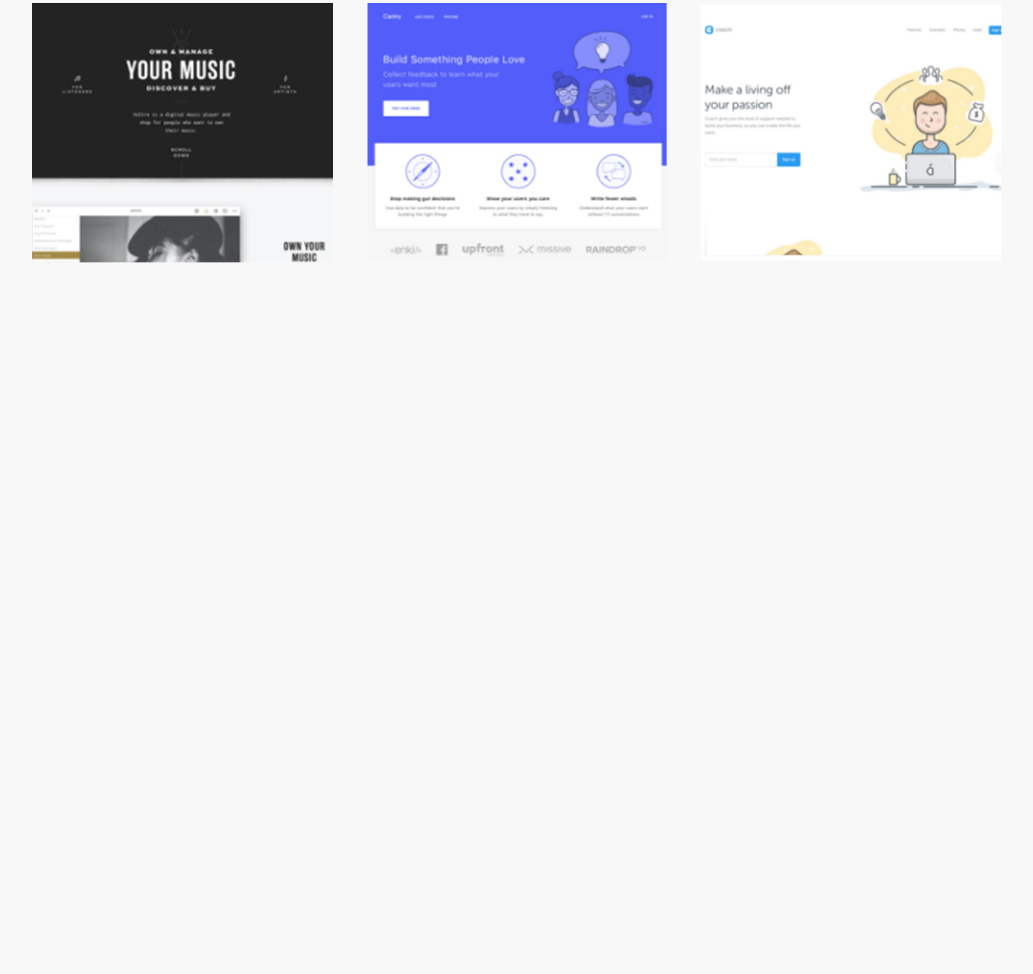
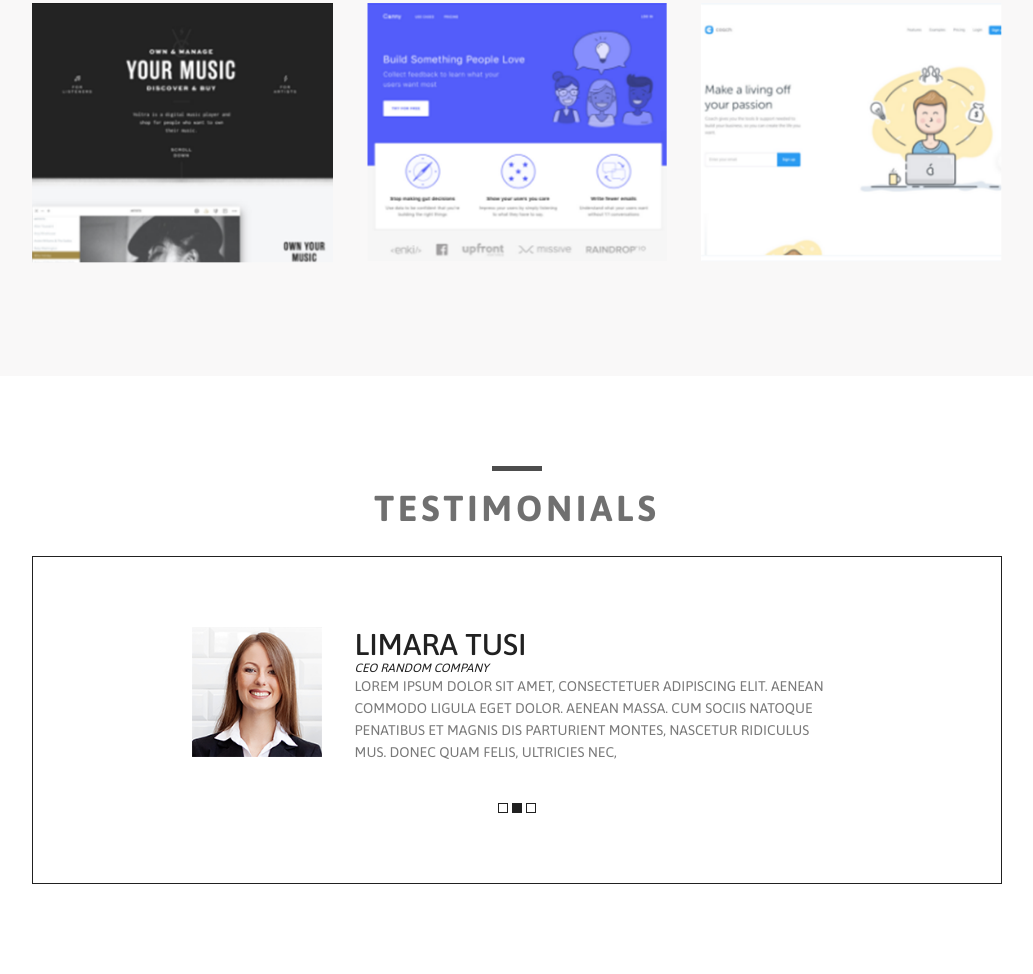
Before and after one commit to anyariazantceva/luis-oenrique, a plain HTML site: page index.html in a window 1280 px wide. Shown: the part 2645-3619 px from the top of the page, without its empty margins (123-1156 px from the left). Before the commit the page ends 3021 px from the top, so only its background shows below. Drawn offline with Linux system fonts and the light colour scheme.

Commit message:
Created testimonials section

```diff
--- a/index.html
+++ b/index.html
@@ -153,6 +153,7 @@
                 </div>
             </div>
         </section>
+
         <section class="page__section page__portfolio section__spacing">
             <div class="section__title">
                 Portfolio
@@ -182,6 +183,32 @@
                 </div>
             </div>
         </section>
+
+        <section class="page__section page__testimonials section__spacing">
+            <div class="section__title">
+                Testimonials
+            </div>
+
+            <div class="testimonials__info">
+                <div class="testimonials_info-about">
+                    <div class="testimonials__info-image">
+                        <img src="images/avatar.png" alt="avatar" class="testimonial__info-pic">
+                    </div>
+                    <div class="testimonials__text">
+                        <div class="testimonials__text-title">
+                            Limara Tusi
+                        </div>
+                        <div class="testimonials__text-subtitle">CEO Random company</div>
+                        <div class="testimonials__text-paragraph">Lorem ipsum dolor sit amet, consectetuer adipiscing elit. Aenean commodo ligula eget dolor. Aenean massa. Cum sociis natoque penatibus et magnis dis parturient montes, nascetur ridiculus mus. Donec quam felis, ultricies nec,</div>
+                    </div>
+                </div>
+                <div class="testimonials__squares">
+                    <div class="testimonials__square"></div>
+                    <div class="testimonials__square square__black"></div>
+                    <div class="testimonials__square"></div>
+                </div>
+            </div>
+        </section>
     </div>
 </body>
 </html>
--- a/styles.css
+++ b/styles.css
@@ -346,3 +346,73 @@ span {
 .portfolio__image {
     width: 100%;
 }
+
+.page__testimonials {
+    background-color: #fff;
+}
+
+.testimonials__info {
+    border: 1px solid #212121;
+    display: flex;
+    flex-direction: column;
+    align-items: center;
+    padding: 70px 20px;
+    margin-top: 30px;
+}
+
+.testimonials_info-about {
+    display: flex;
+    justify-content: space-between;
+    width: 70%;
+}
+
+.testimonials__info-image {
+    width: 20%;
+    height: 130px;
+}
+
+.testimonial__info-pic {
+    width: 100%;
+    height: 100%;
+}
+
+.testimonials__text {
+    width: 75%;
+    color: #212121;
+}
+
+.testimonials__text-title {
+    font-size: 30px;
+    text-transform: uppercase;
+    font-weight: 500;
+}
+
+.testimonials__text-subtitle {
+    text-transform: uppercase;
+    font-size: 12px;
+    font-style: italic;
+}
+
+.testimonials__text-paragraph {
+    font-size: 14px;
+    text-transform: uppercase;
+    line-height: 22px;
+    opacity: 0.6;
+}
+
+.testimonials__squares {
+    display: flex;
+    justify-content: space-between;
+    width: 4%;
+    margin-top: 40px;
+}
+
+.testimonials__square {
+    border: 1px solid #212121;
+    width: 10px;
+    height: 10px;
+}
+
+.square__black {
+    background-color: #212121;
+}
```
